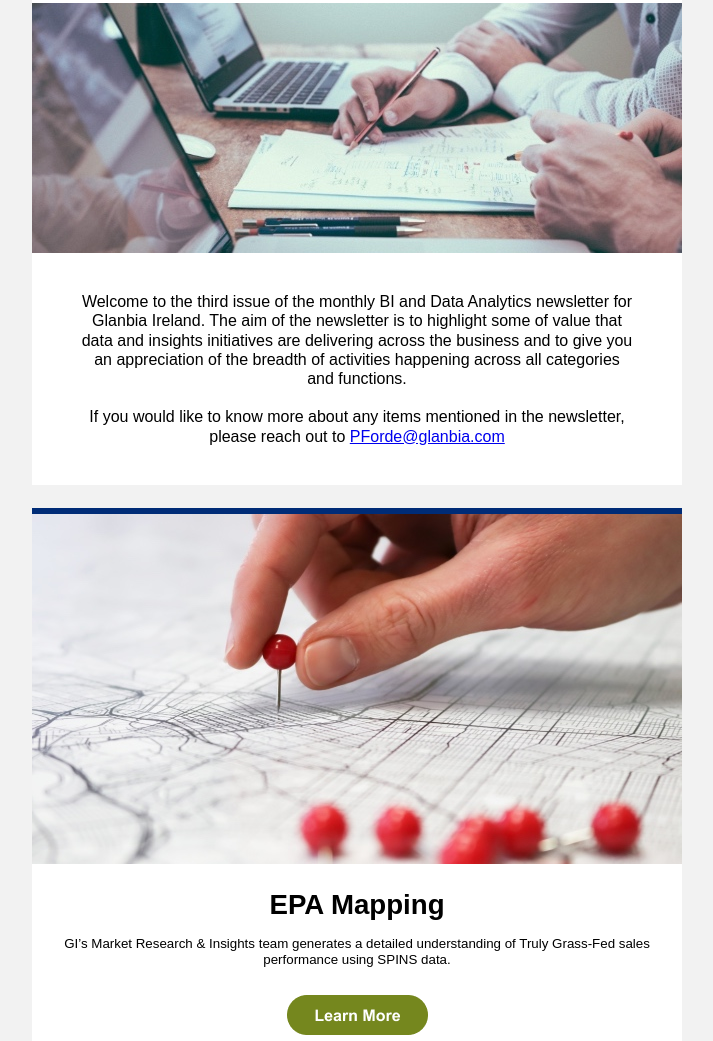
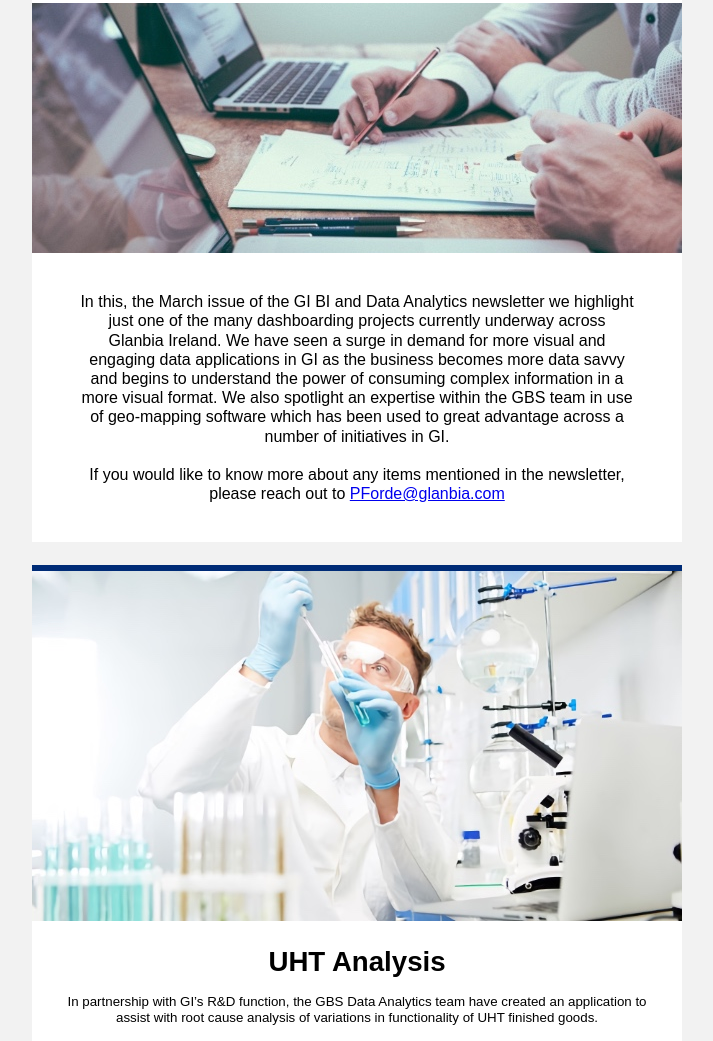
Before and after one commit to Glanbia/Resources, a plain HTML site: page newsletter/03-mar22-gbsgi-bidata-newsletter.html in a window 1280 px wide. Shown: the part 234-1275 px from the top of the page, without its empty margins (283-996 px from the left). Drawn offline with Linux system fonts and the light colour scheme.

Commit message:
Update 03-mar22-gbsgi-bidata-newsletter.html

```diff
--- a/newsletter/03-mar22-gbsgi-bidata-newsletter.html
+++ b/newsletter/03-mar22-gbsgi-bidata-newsletter.html
@@ -153,12 +153,13 @@
                   "
                 >
                   <!-- You can change the copy on the hero section below. Use the line break element (<br />) wherever you want text to end on the current line and resume on the next. -->
-                  Welcome to the third issue of the monthly BI and Data
-                  Analytics newsletter for Glanbia Ireland. The aim of the
-                  newsletter is to highlight some of value that data and
-                  insights initiatives are delivering across the business and to
-                  give you an appreciation of the breadth of activities
-                  happening across all categories and functions.
+                  In this, the March issue of the GI BI and Data Analytics newsletter we highlight
+                  just one of the many dashboarding projects currently underway across Glanbia Ireland.
+                  We have seen a surge in demand for more visual and engaging data applications in
+                  GI as the business becomes more data savvy and begins to understand the power of
+                  consuming complex information in a more visual format. We also spotlight an expertise
+                  within the GBS team in use of geo-mapping software which has been used to great advantage
+                  across a number of initiatives in GI.
                   <br />
                   <br />
                   If you would like to know more about any items mentioned in
@@ -186,7 +187,7 @@
               <td style="border-top: 6px solid #002c77">
                 <img
                   alt="Article 1"
-                  src="https://raw.githubusercontent.com/Glanbia/Resources/main/newsletter/img/cards/03_mar/gbsgi-bidata-card-1.jpg"
+                  src="https://raw.githubusercontent.com/Glanbia/Resources/main/newsletter/img/cards/03_mar/gbsgi-bidata-card-2o.jpg"
                 />
 
                 <!-- Change the link above to change the image on the 1st article on the newsletter. Recommended dimensions: 650x350 pixels-->
@@ -210,7 +211,7 @@
                 >
                   <!-- Change the header text on Article 1-->
 
-                  EPA Mapping
+                  UHT Analysis
                 </h1>
                 <br />
                 <p
@@ -224,7 +225,7 @@
                 >
                   <!-- Change the copy text on Article 1-->
 
-                  GI’s Market Research & Insights team generates a detailed understanding of Truly Grass-Fed sales performance using SPINS data.
+                  In partnership with GI’s R&D function, the GBS Data Analytics team have created an application to assist with root cause analysis of variations in functionality of UHT finished goods.
                 </p>
               </td>
             </tr>
@@ -276,7 +277,7 @@
               <td style="border-top: 6px solid #002c77">
                 <img
                   alt="Article 2"
-                  src="https://raw.githubusercontent.com/Glanbia/Resources/main/newsletter/img/cards/03_mar/gbsgi-bidata-card-2o.jpg"
+                  src="https://raw.githubusercontent.com/Glanbia/Resources/main/newsletter/img/cards/03_mar/gbsgi-bidata-card-1.jpg"
                 />
 
                 <!-- Change the link above to change the image on the 2nd article on the newsletter. Recommended dimensions: 650x350 pixels-->
@@ -300,7 +301,7 @@
                 >
                   <!-- Change the header text on Article 2-->
 
-                  UHT Analysis
+                  Farm Sustainability Action Areas
                 </h1>
                 <br />
                 <p
@@ -314,7 +315,7 @@
                 >
                   <!-- Change the copy text on Article 2-->
 
-                 An interactive reporting solution has been developed on SAP Analytics Cloud to support The Plant Hub’s performance tracking against ambitious growth goals.
+                 GI's Farm Sustainability team leverages geo-mapping capabilities to create personalised recommendations for milk suppliers.
                 </p>
               </td>
             </tr>
```
